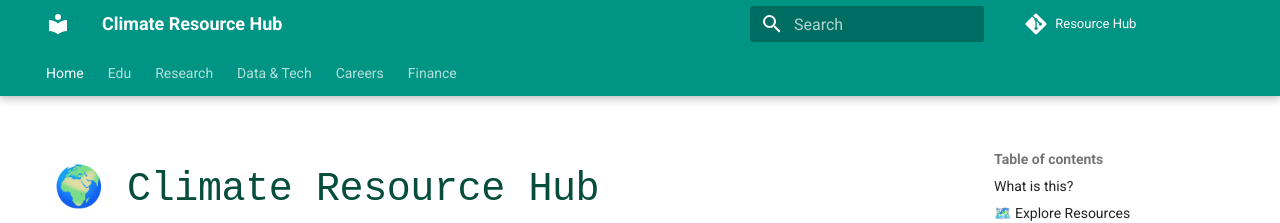
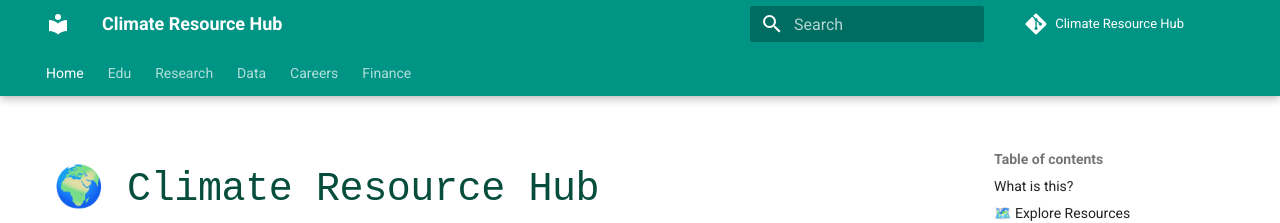
Before and after one commit to unnobatroo/climate-resource-hub, an MkDocs documentation site: the page built from docs/index.md, in a window 1280 px wide. Shown: the top 223 px of the page. Built offline with MkDocs 1.6.1 and Material for MkDocs 9.7.7, drawn with Linux system fonts in a browser that asks for light colours; comment, search, counter and statistics services are not loaded.

Commit message:
finalised everything

```diff
--- a/mkdocs.yml
+++ b/mkdocs.yml
@@ -28,10 +28,9 @@ nav:
   - Home: index.md
   - Edu: education.md
   - Research: research.md
-  - Data & Tech: data.md
+  - Data: data.md
   - Careers: careers.md
   - Finance: invest.md
-
 
 markdown_extensions:
   - admonition
@@ -54,4 +53,4 @@ extra:
       link: https://github.com/unnobatroo/resource-hub
 
 repo_url: https://github.com/unnobatroo/resource-hub
-repo_name: Resource Hub
+repo_name: Climate Resource Hub
```
